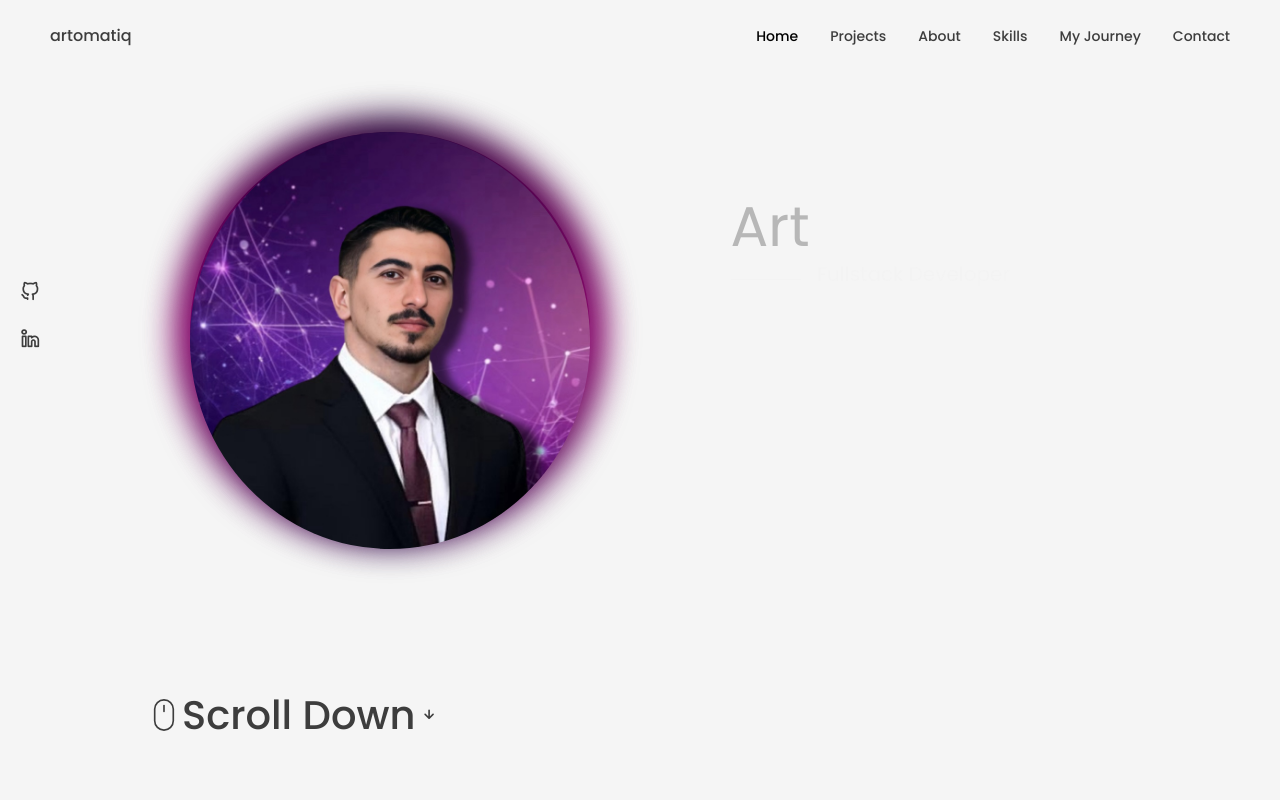
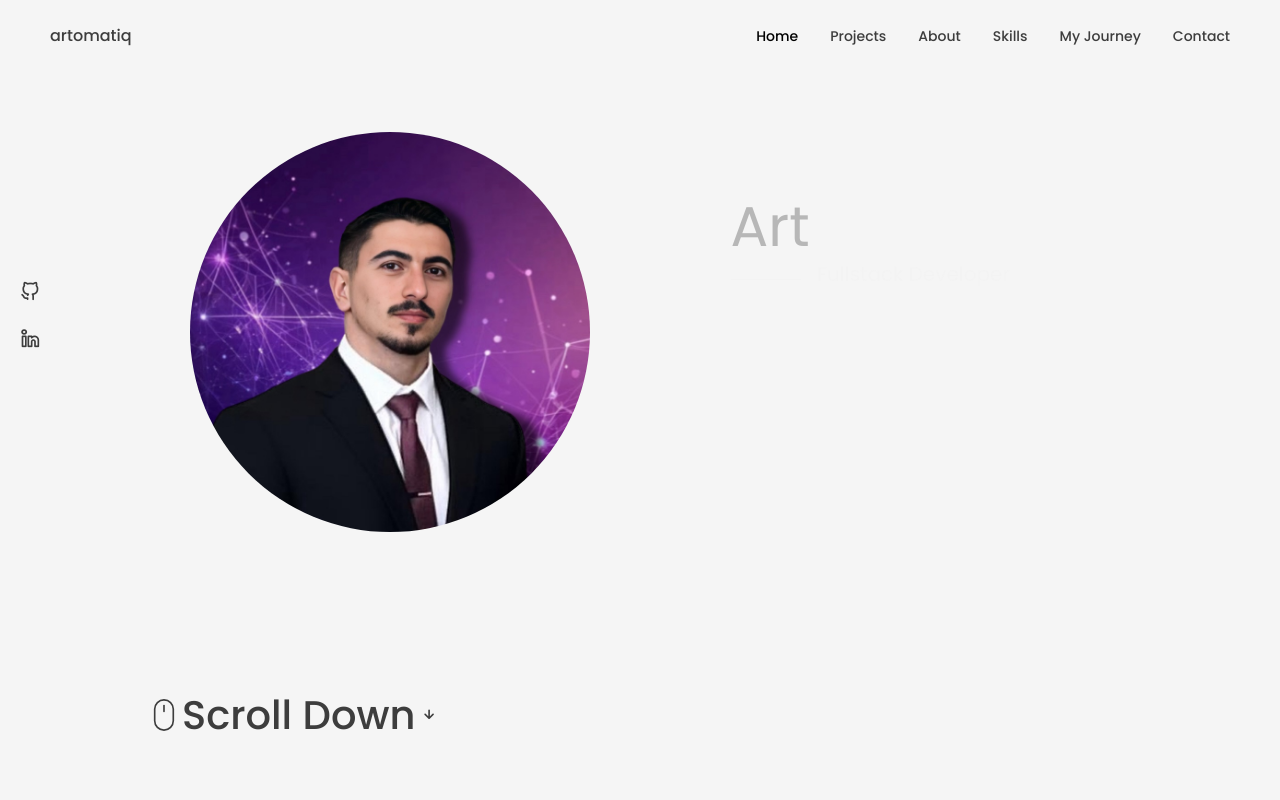
Before and after one commit to artomatiq/portfolio-website, a React (Create React App) app: page / in a window 1280 px wide. Shown: the top 800 px of the page. Built offline with nearby package versions, Linux system fonts and the light colour scheme; a web font is replaced by a local one.

Commit message:
checkpoint

```diff
--- a/src/components/home/Home.jsx
+++ b/src/components/home/Home.jsx
@@ -22,7 +22,7 @@ const Home = () => {
 
             <div className="home__container">
                 <div className="home__img hide">
-                    <img src={profilePic} alt="profile pic"/>
+                    {/* <img src={profilePic} alt="profile pic"/> */}
                 </div>
                 <Data />
             </div>
--- a/src/components/home/home.css
+++ b/src/components/home/home.css
@@ -108,7 +108,6 @@
 }
 
 .home__img {
-    position: relative;
     background: url(../../assets/profile.jpg);
     background-position: center;
     background-size: cover;
@@ -120,11 +119,11 @@
     height: 400px;
 }
 
-.home__img img {
+/* .home__img img {
     border-radius: inherit;
-}
+} */
 
-@property --gradient-angle {
+/* @property --gradient-angle {
     syntax: "<angle>";
     initial-value: 0deg;
     inherits: false;
@@ -163,10 +162,10 @@
     100% {
         --gradient-angle: 360deg;
     }
-}
+} */
 
 .home__img.hide {
-    filter: blur(5px);
+    filter: blur(2px);
     transition: all 3s;
 }
 
@@ -368,16 +367,6 @@
         margin-right: 25px;
     }
 
-
-
-    .home__img img {
-        display: none;
-    }
-
-    .home__img::before,
-    .home__img::after {
-        display: none;
-    }
 }
 
 @media screen and (max-width: 425px) {
```
